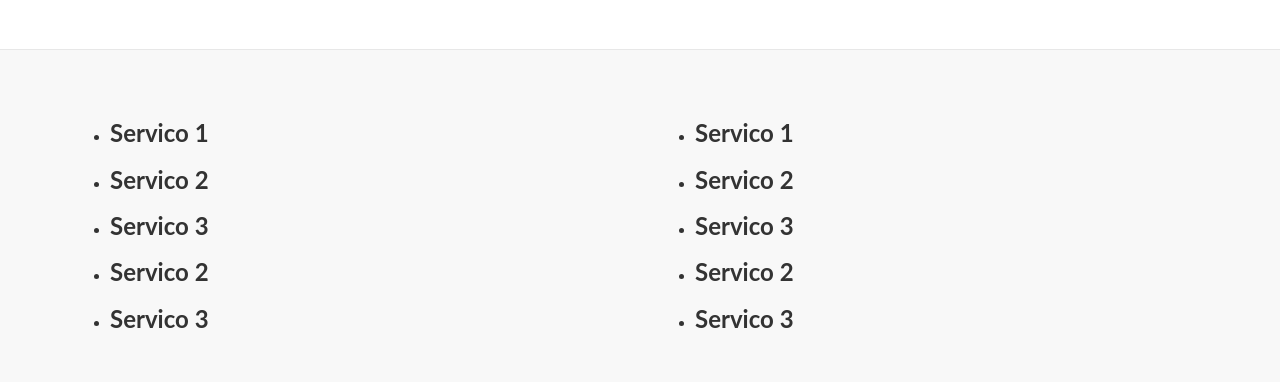
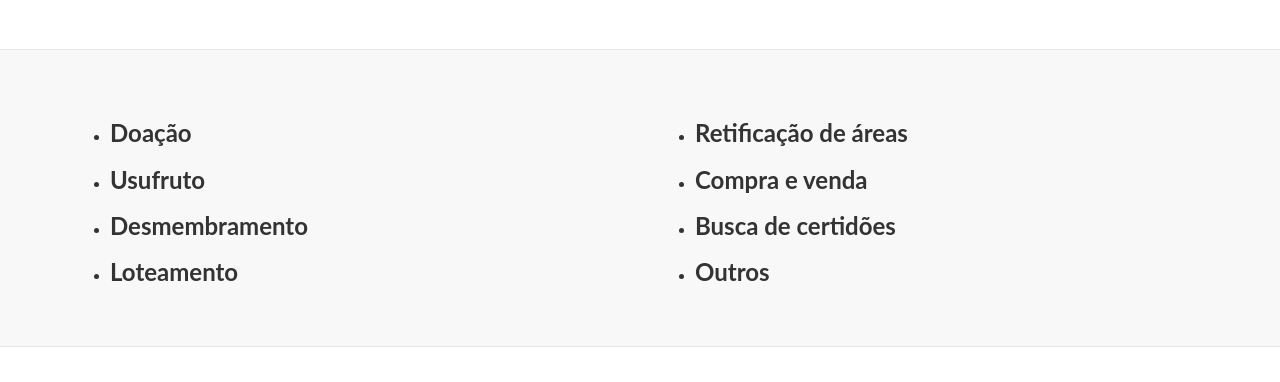
Before and after one commit to fabriciomrkonell/correta, a plain HTML site: page index.html in a window 1280 px wide. Shown: the part 1020-1402 px from the top of the page. Drawn offline with Linux system fonts and the light colour scheme.

Commit message:
Update index.html

```diff
--- a/index.html
+++ b/index.html
@@ -69,22 +69,20 @@
           <div class="col-sm-6">
             <p class="lead">
               <ul>
-                <li><h3>Servico 1</h3></li>
-                <li><h3>Servico 2</h3></li>
-                <li><h3>Servico 3</h3></li>
-                <li><h3>Servico 2</h3></li>
-                <li><h3>Servico 3</h3></li>
+                <li><h3>Doação</h3></li>
+                <li><h3>Usufruto</h3></li>
+                <li><h3>Desmembramento</h3></li>
+                <li><h3>Loteamento</h3></li>
               </ul>
             </p>
           </div>
           <div class="col-sm-6">
             <p class="lead">
               <ul>
-                <li><h3>Servico 1</h3></li>
-                <li><h3>Servico 2</h3></li>
-                <li><h3>Servico 3</h3></li>
-                <li><h3>Servico 2</h3></li>
-                <li><h3>Servico 3</h3></li>
+                <li><h3>Retificação de áreas</h3></li>
+                <li><h3>Compra e venda</h3></li>
+                <li><h3>Busca de certidões</h3></li>
+                <li><h3>Outros</h3></li>
               </ul>
             </p>
           </div>
```
